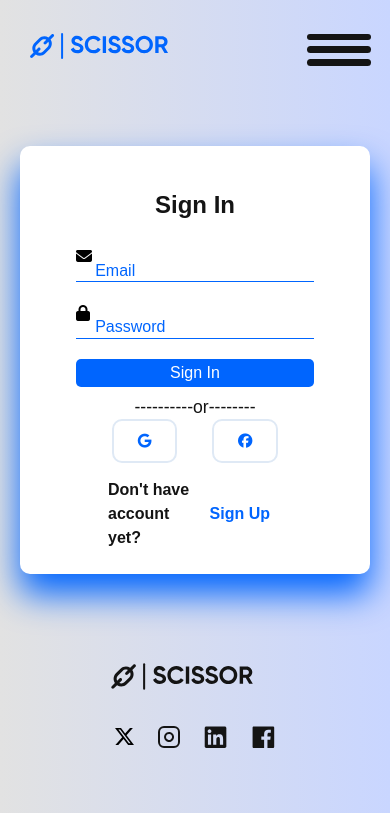
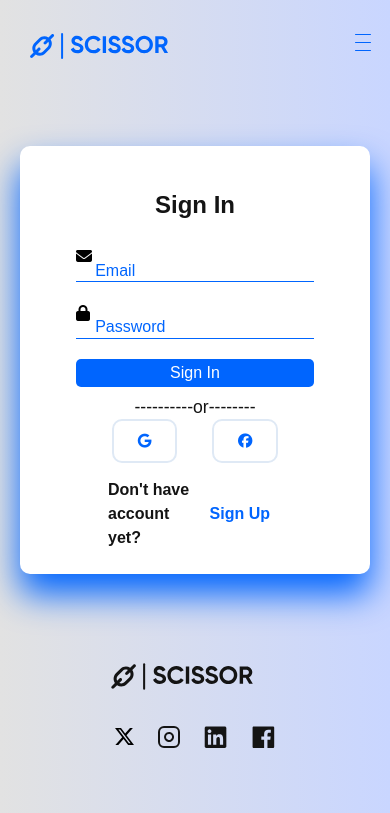
Before and after one commit to Arshad3908/SCISSORS-, a website built with Vite: page login.html in a window 390 px wide. Shown: the top 813 px of the page. Built offline with nearby package versions, Linux system fonts and the light colour scheme.

Commit message:
first commit

```diff
--- a/style.css
+++ b/style.css
@@ -1203,9 +1203,9 @@ footer::after {
 
   .burger_dash {
     display: flex;
-    height: 0.4rem;
-    width: 4rem;
-    background-color: #141414;
+    height: 0.1rem;
+    width: 1rem;
+    background-color: #0065fe;
     margin: 0.4rem 0;
     border-radius: 0.5rem;
     transition: all 400ms ease-in;
```
